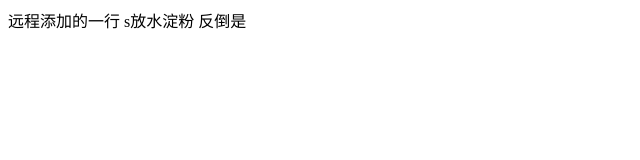
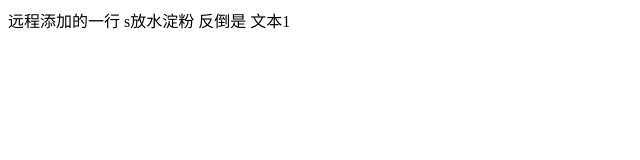
Before and after one commit to horahora/Hello, a website: page app/index.html in a window 1280 px wide. Shown: the full height of the page, 0-640 px from the left. Drawn offline with Linux system fonts and the light colour scheme.

Commit message:
增加文本1

```diff
--- a/app/index.html
+++ b/app/index.html
@@ -5,6 +5,6 @@
     <title>Document</title>
   </head>
   <body>
-    远程添加的一行 s放水淀粉 反倒是
+    远程添加的一行 s放水淀粉 反倒是 文本1
   </body>
 </html>
```
